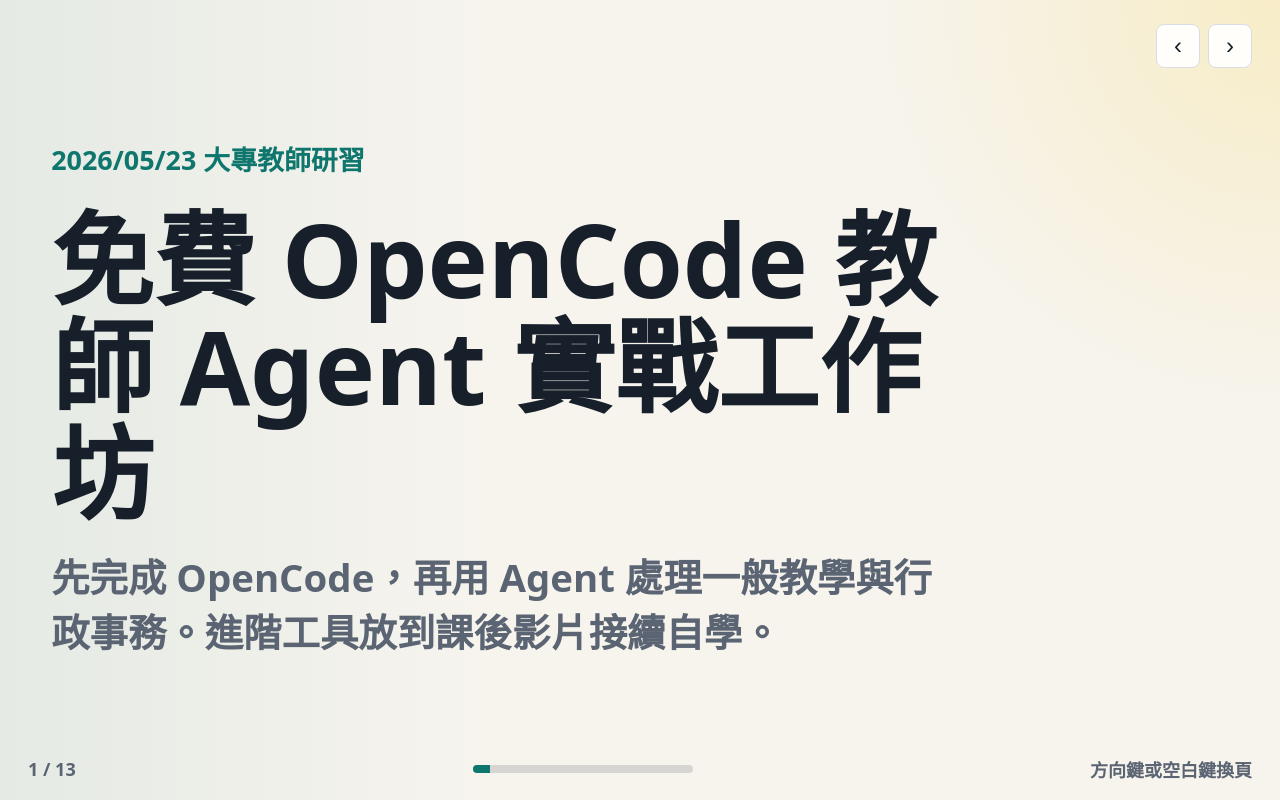
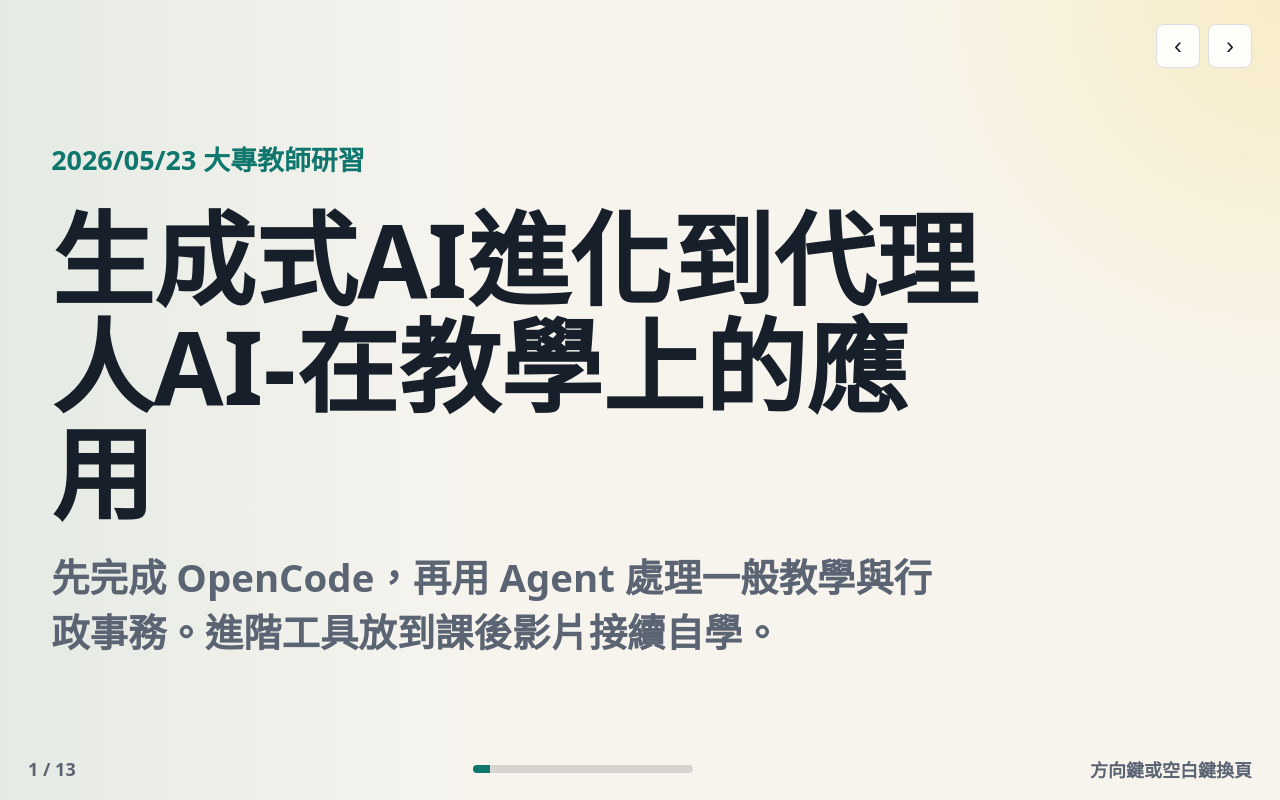
Before and after one commit to mathruffian-dot/20260523-collegiate-seminar, a plain HTML site: page index.html in a window 1280 px wide. Drawn offline with Linux system fonts and the light colour scheme.

Commit message:
調整研習簡報標題

```diff
--- a/index.html
+++ b/index.html
@@ -3,7 +3,7 @@
 <head>
   <meta charset="utf-8">
   <meta name="viewport" content="width=device-width, initial-scale=1">
-  <title>免費 OpenCode 教師 Agent 實戰工作坊</title>
+  <title>生成式AI進化到代理人AI-在教學上的應用</title>
   <style>
     :root {
       --ink: #17202a;
@@ -387,7 +387,7 @@
   <main class="deck" aria-live="polite">
     <section class="slide active">
       <p class="eyebrow">2026/05/23 大專教師研習</p>
-      <h1>免費 OpenCode 教師 Agent 實戰工作坊</h1>
+      <h1>生成式AI進化到代理人AI-在教學上的應用</h1>
       <p class="subtitle">先完成 OpenCode，再用 Agent 處理一般教學與行政事務。進階工具放到課後影片接續自學。</p>
     </section>
 
```
Also changed, not shown: 1 other file.
